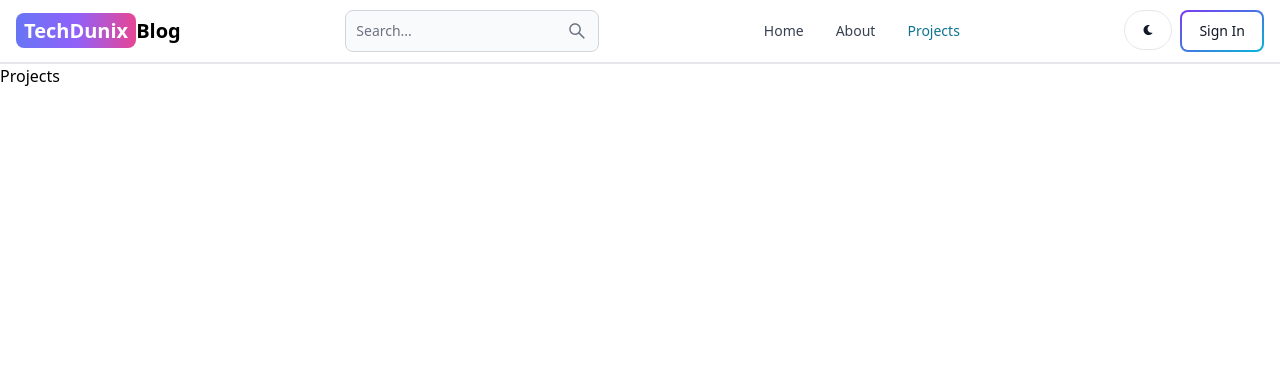
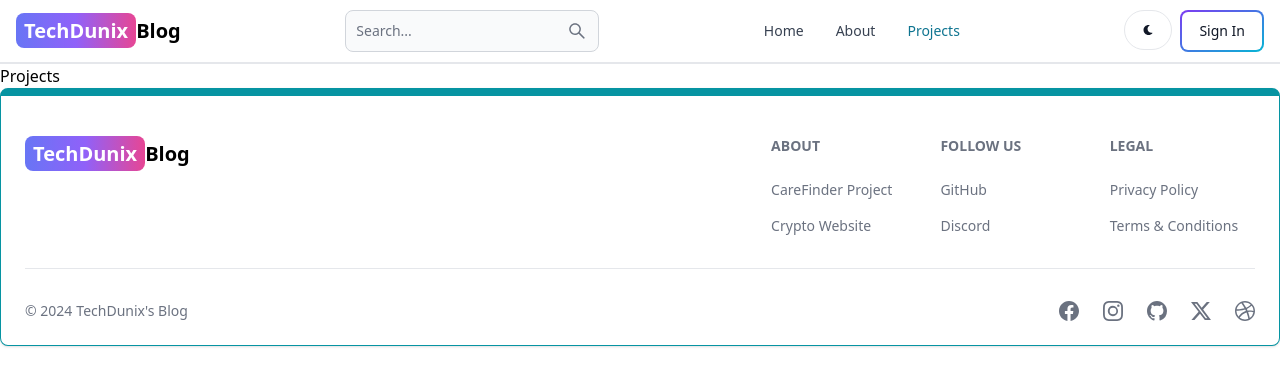
Before and after one commit to Jennydunix/mern-blog, a React (Vite) app in the folder client/: page /projects in a window 1280 px wide. Shown: the top 386 px of the page. Built offline with nearby package versions, Linux system fonts and the light colour scheme.

Commit message:
create and add the footer component

```diff
--- a/client/src/App.jsx
+++ b/client/src/App.jsx
@@ -6,6 +6,7 @@
 import Dashboard from "./pages/Dashboard";
 import Projects from "./pages/Projects";
 import Header from "./components/Header";
+import Footer from "./components/Footer";
 
 
 export default function App() {
@@ -20,6 +21,7 @@
         <Route path="/dashboard" element={<Dashboard />} />
         <Route path="/projects" element={<Projects />} />
       </Routes>
+      <Footer />
     </BrowserRouter>
   );
 }
--- /dev/null
+++ b/client/src/components/Footer.jsx
@@ -0,0 +1,84 @@
+import { Footer } from "flowbite-react";
+import { Link } from "react-router-dom";
+import {BsDribbble, BsFacebook, BsGithub, BsInstagram, BsTwitterX} from 'react-icons/bs';
+
+export default function FooterCom() {
+  return (
+    <Footer container className="border border-t-8 border-teal-500">
+      <div className="w-full max-w-7xl mx-auto">
+        <div className="grid w-full justify-between sm:flex md:grid-col-1">
+          <div className=" mt-5">
+            <Link
+              to="/"
+              className="self-center whitespace-nowrap text-lg sm:text-xl font-semibold dark:text-white"
+            >
+              <span className="px-2 py-1 bg-gradient-to-r from-indigo-500 via-purple-500 to-pink-500 rounded-lg text-white">
+                TechDunix
+              </span>
+              Blog
+            </Link>
+          </div>
+          <div className="grid grid-cols-2 gap-8 mt-4 sm:grid-cols-3 sm:gap-6">
+            {/* ABOUT */}
+            <div>
+              <Footer.Title title="About" />
+              <Footer.LinkGroup col>
+                <Footer.Link
+                  href="https://carefinder-zeta.vercel.app/"
+                  target="_blank"
+                  rel="noopener noreferrer"
+                >
+                  CareFinder Project
+                </Footer.Link>
+                <Footer.Link
+                  href="https://crypto-website-zeta.vercel.app/"
+                  target="_blank"
+                  rel="noopener noreferrer"
+                >
+                  Crypto Website
+                </Footer.Link>
+              </Footer.LinkGroup>
+            </div>
+            {/* FOLLOW  */}
+            <div>
+              <Footer.Title title="FOLLOW US" />
+              <Footer.LinkGroup col>
+                <Footer.Link
+                  href="https://github.com/Jennydunix"
+                  target="_blank"
+                  rel="noopener noreferrer"
+                >
+                  GitHub
+                </Footer.Link>
+                <Footer.Link href="#">Discord</Footer.Link>
+              </Footer.LinkGroup>
+            </div>
+            {/* LEGAL */}
+            <div>
+              <Footer.Title title="LEGAL" />
+              <Footer.LinkGroup col>
+                <Footer.Link href="#">Privacy Policy</Footer.Link>
+                <Footer.Link href="#">Terms &amp; Conditions</Footer.Link>
+              </Footer.LinkGroup>
+            </div>
+          </div>
+        </div>
+        <Footer.Divider />
+        <div className="w-full sm:flex sm:center sm:justify-between">
+          <Footer.Copyright
+            href="#"
+            by="TechDunix's Blog"
+            year={new Date().getFullYear()}
+          />
+          <div className="flex gap-6 sm:mt-0 mt-4 sm:justify-center">
+            <Footer.Icon href="#" icon={BsFacebook}/>
+            <Footer.Icon href="https://www.instagram.com/thejennyluchi/" icon={BsInstagram}/>
+            <Footer.Icon href="https://github.com/Jennydunix" icon={BsGithub}/>
+            <Footer.Icon href="https://twitter.com/jennydunix" icon={BsTwitterX}/>
+            <Footer.Icon href="#" icon={BsDribbble}/>
+          </div>
+        </div>
+      </div>
+    </Footer>
+  );
+}
```
